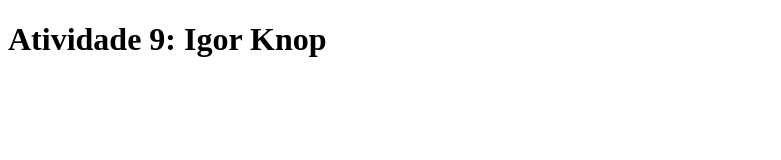
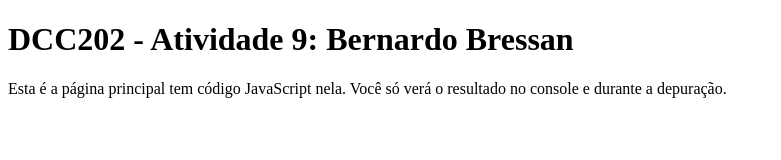
Before and after one commit to ufjf-dcc202/ufjf-dcc202-2023-3-a-atv9-Bressan48, a website: page index.html in a window 1280 px wide. Shown: the whole page, without its empty margins (0-781 px from the left). Drawn offline with Linux system fonts and the light colour scheme.

Commit message:
finaliza index.html e confrma todos os testes

```diff
--- a/index.html
+++ b/index.html
@@ -1,14 +1,14 @@
 <!DOCTYPE html>
-<html lang="pt br">
+<html lang="pt">
   <head>
     <meta charset="UTF-8" />
     <meta name="viewport" content="width=device-width, initial-scale=1.0" />
-    <title>Atividade 9: Igor Knop</title>
+    <title>DCC202 - Atividade 9: Bernardo Bressan</title>
   </head>
   <body>
     <main>
-      <h1>Atividade 9: Igor Knop</h1>
-      <p></p>
+      <h1>DCC202 - Atividade 9: Bernardo Bressan</h1>
+      <p>Esta é a página principal tem código JavaScript nela. Você só verá o resultado no console e durante a depuração.</p>
     </main>
     <script>
       let joao = 1;
```
